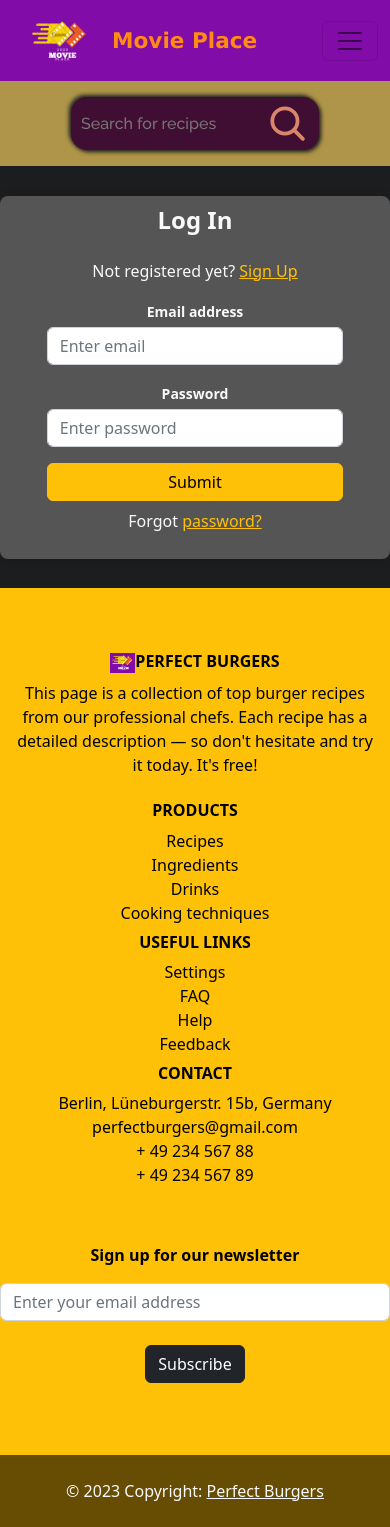
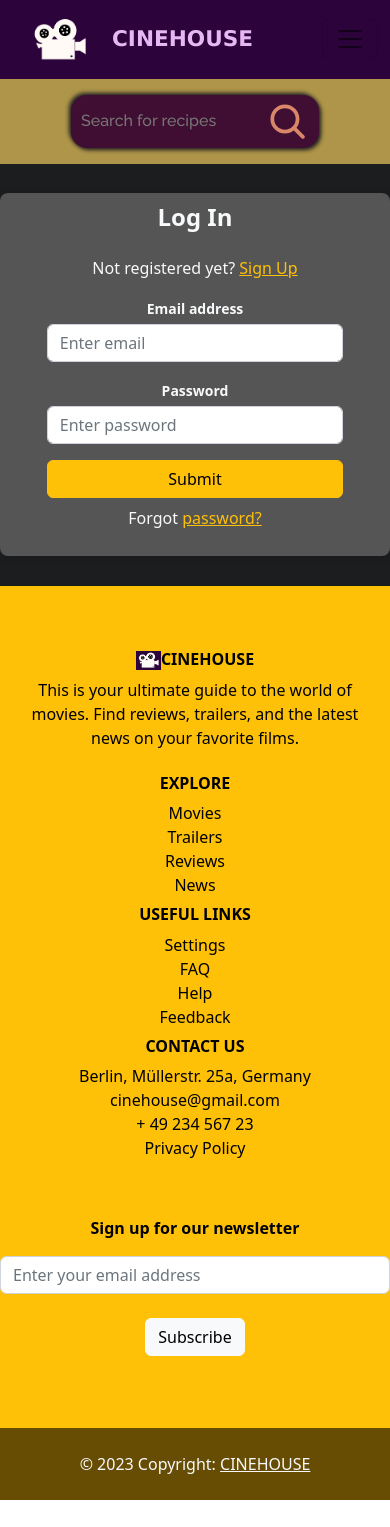
Before and after one commit to wiebkef/movieDB, a React (Create React App) app: page /login in a window 390 px wide. After the commit the page ends 1500 px from the top, so only its background shows below. Built offline with nearby package versions, Linux system fonts and the light colour scheme.

Commit message:
Header modified, Footer textchange

```diff
--- a/src/components/Footer.js
+++ b/src/components/Footer.js
@@ -1,46 +1,43 @@
 import React from "react";
-import myLogo from './logo_4.png';
+import myLogo from './logo_CN.png';
 import { Link } from "react-router-dom";
 import "bootstrap/dist/css/bootstrap.min.css";
 
 function Footer() {
   return (
-    <footer className="text-center text-lg-start bg-warning text-black">
+    <footer className="text-center text-lg-start bg-warning text-black" style={{ backgroundColor: "#2D033B", color: "#E5B8F4"}}>
       <section className="py-5">
         <div className="container text-center text-md-start">
           <div className="row mt-3">
             <div className="col-md-3 col-lg-4 col-xl-3 mx-auto mb-2">
               <h6 className="text-uppercase fw-bold mb-2">
                 <img src={myLogo} alt="logo" style={{ width: 25 }} />
-                Perfect Burgers
+                CINEHOUSE
               </h6>
               <p>
-                This page is a collection of top burger recipes from our
-                professional chefs. Each recipe has a detailed description — so
-                don't hesitate and try it today. It's free!
+              This is your ultimate guide to the world of movies. Find reviews, trailers, and the latest news on your favorite films.
               </p>
             </div>
             <div className="col-md-2 col-lg-2 col-xl-2 mx-auto mb-2">
-              <h6 className="text-uppercase fw-bold mb-2">Products</h6>
+              <h6 className="text-uppercase fw-bold mb-2">Explore</h6>
               <p className="m-0">
                 <a className="text-reset text-decoration-none" href="#!">
-                  Recipes
+                Movies
                 </a>
               </p>
               <p className="m-0">
                 <a className="text-reset text-decoration-none" href="#!">
-                  Ingredients
+                Trailers
                 </a>
               </p>
               <p className="m-0">
                 <a className="text-reset text-decoration-none" href="#!">
-                  Drinks
+                Reviews
                 </a>
               </p>
               <p className="m-0">
                 <a className="text-reset text-decoration-none" href="#!">
-                  Cooking techniques
-                </a>
+                News                </a>
               </p>
             </div>
             <div className="col-md-3 col-lg-2 col-xl-2 mx-auto mb-2">
@@ -67,15 +64,15 @@ function Footer() {
               </p>
             </div>
             <div className="col-md-4 col-lg-3 col-xl-3 mx-auto mb-md-0 mb-2">
-              <h6 className="text-uppercase fw-bold mb-2">Contact</h6>
+              <h6 className="text-uppercase fw-bold mb-2">Contact Us</h6>
               <p className="m-0 text-decoration-none">
-                Berlin, Lüneburgerstr. 15b, Germany
+              Berlin, Müllerstr. 25a, Germany
               </p>
               <p className="m-0 text-decoration-none">
-                perfectburgers@gmail.com
+              cinehouse@gmail.com
               </p>
-              <p className="m-0 text-decoration-none">+ 49 234 567 88</p>
-              <p className="m-0 text-decoration-none">+ 49 234 567 89</p>
+              <p className="m-0 text-decoration-none">+ 49 234 567 23</p>
+              <p className="m-0 text-decoration-none">Privacy Policy</p>
             </div>
           </div>
         </div>
@@ -98,7 +95,7 @@ function Footer() {
             </div>
           </div>
           <div className="col-auto">
-            <button type="submit" className="btn btn-md btn-dark mb-4">
+            <button type="submit" className="btn btn-md btn-light mb-4">
               Subscribe
             </button>
           </div>
@@ -110,7 +107,7 @@ function Footer() {
       >
         © 2023 Copyright:{" "}
         <Link to="/" className="text-light">
-          Perfect Burgers
+        CINEHOUSE
         </Link>
       </div>
     </footer>
--- a/src/components/Header.css
+++ b/src/components/Header.css
@@ -1,10 +1,10 @@
 .color-nav {
-    background-color: #810CA8;
-    color: #FFB100 !important;
+    background-color: #2D033B;
+    color: #E5B8F4 !important;
   }
   .nav-link {
     font-family: 'Montserrat', sans-serif;
-    color: #FFB100 !important;
+    color: #E5B8F4 !important;
     font-size: 18px;
     margin-left: 15px;
     margin-right: 15px;
@@ -14,6 +14,12 @@
   .nav-link:hover {
     color: #FF8B13;
     transition: all 0.3s ease-in-out;
+  }
+  .navbar-toggler {
+    color: #E5B8F4 !important;
+  }
+  .navbar-toggler-icon{
+    color: #E5B8F4 !important;
   }
 
   .nav-link:hover::before {
@@ -32,7 +38,7 @@
   }
 
   .brand-nav {
-    color: #FF8B13
+    color: #E5B8F4
     !important;
     font-family:Verdana, Geneva, Tahoma, sans-serif;
     font-size: 28px;
@@ -51,32 +57,17 @@
 
   @media screen and (max-width: 767px) {
     .color-nav .navbar-nav .nav-link {
-        background-color: #810CA8;
-      color: #FFB100 !important;
+      color: #E5B8F4 !important;
       font-weight: bold;
       padding: 10px 0;
-      border-top: 1px solid #FFB100;
-      border-bottom: 1px solid #FFB100;
     }
 
     .color-nav .navbar-nav .nav-link:hover {
       color: #FF8B13 !important;
-      background-color: rgba(133, 21, 21, 0.1);
-    }
-
-    .color-nav .navbar-nav .nav-link:hover::before {
-      width: 100%;
     }
 
     .color-nav .navbar-nav .dropdown-menu {
       background-color: #810CA8;
     }
 
-    .color-nav .navbar-nav .dropdown-menu a {
-      color: #FFB100 !important;
-    }
-
-    .color-nav .navbar-nav .dropdown-menu a:hover {
-      color: #810CA8 !important;
-    }
   }
--- a/src/components/Header.js
+++ b/src/components/Header.js
@@ -3,7 +3,7 @@ import Container from 'react-bootstrap/Container';
 import Nav from 'react-bootstrap/Nav';
 import Navbar from 'react-bootstrap/Navbar';
 import NavDropdown from 'react-bootstrap/NavDropdown';
-import myLogo from './logo_4.png';
+import myLogo from './logo_CN.png';
 import { NavLink } from 'react-router-dom';
 import Subscribe from './Subscribe';
 import './Header.css';
@@ -33,7 +33,7 @@ function Header() {
                 style={{ width: 65, marginTop: 2, marginRight: 20 }}
                 alt="logo"
               />
-              Movie Place
+              CINEHOUSE
             </Navbar.Brand>
           </NavLink>
           <Navbar.Toggle aria-controls="responsive-navbar-nav" />
--- a/src/index.css
+++ b/src/index.css
@@ -13,7 +13,6 @@ code {
     monospace;
 }
 .color-nav {
-  background-color: #e9b221;
   position: fixed;
   width: 100%;
   top: 0;
```
Also changed, not shown: src/components/logo_4.png (deleted), src/components/logo_CN.png (added).
